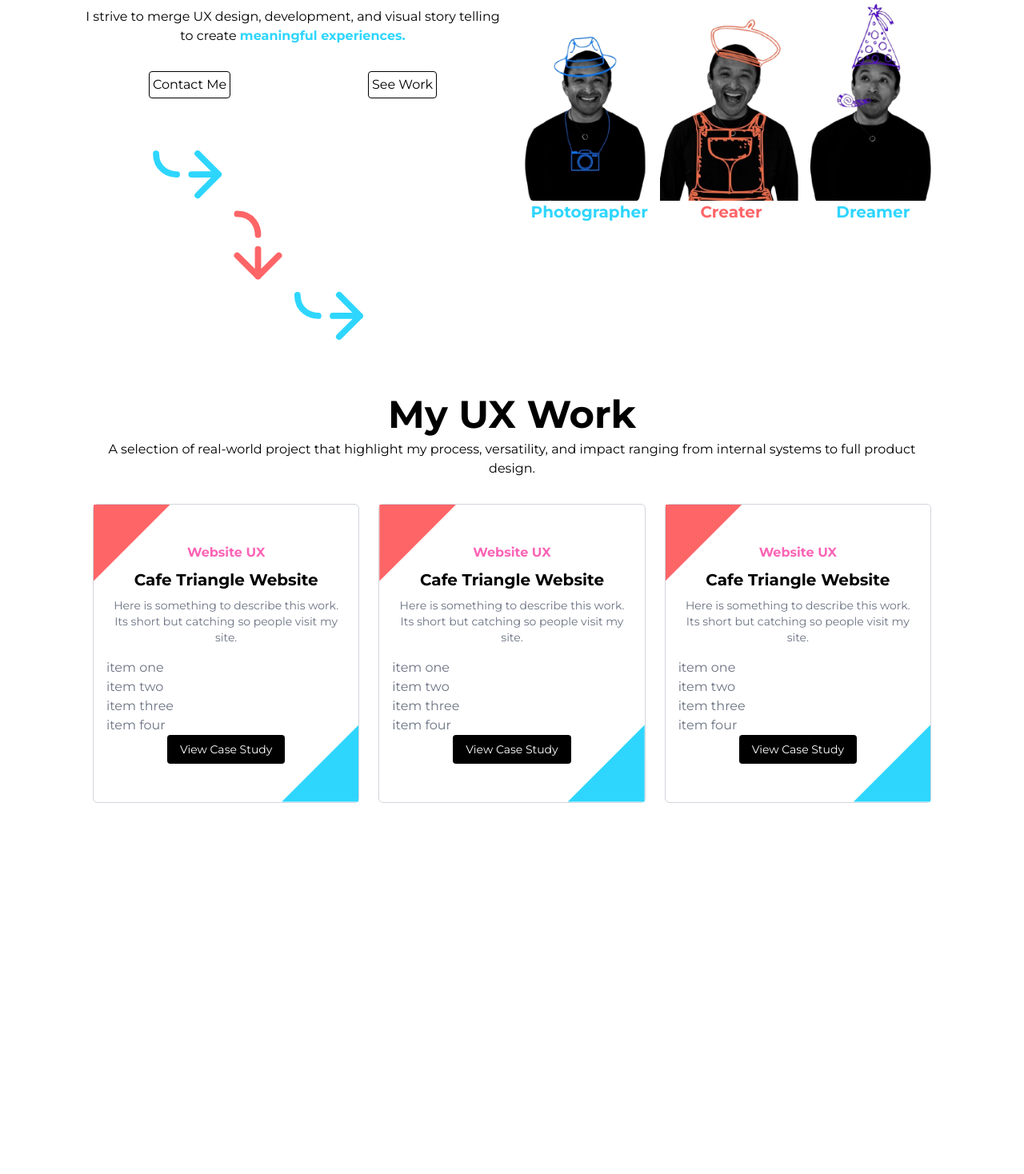
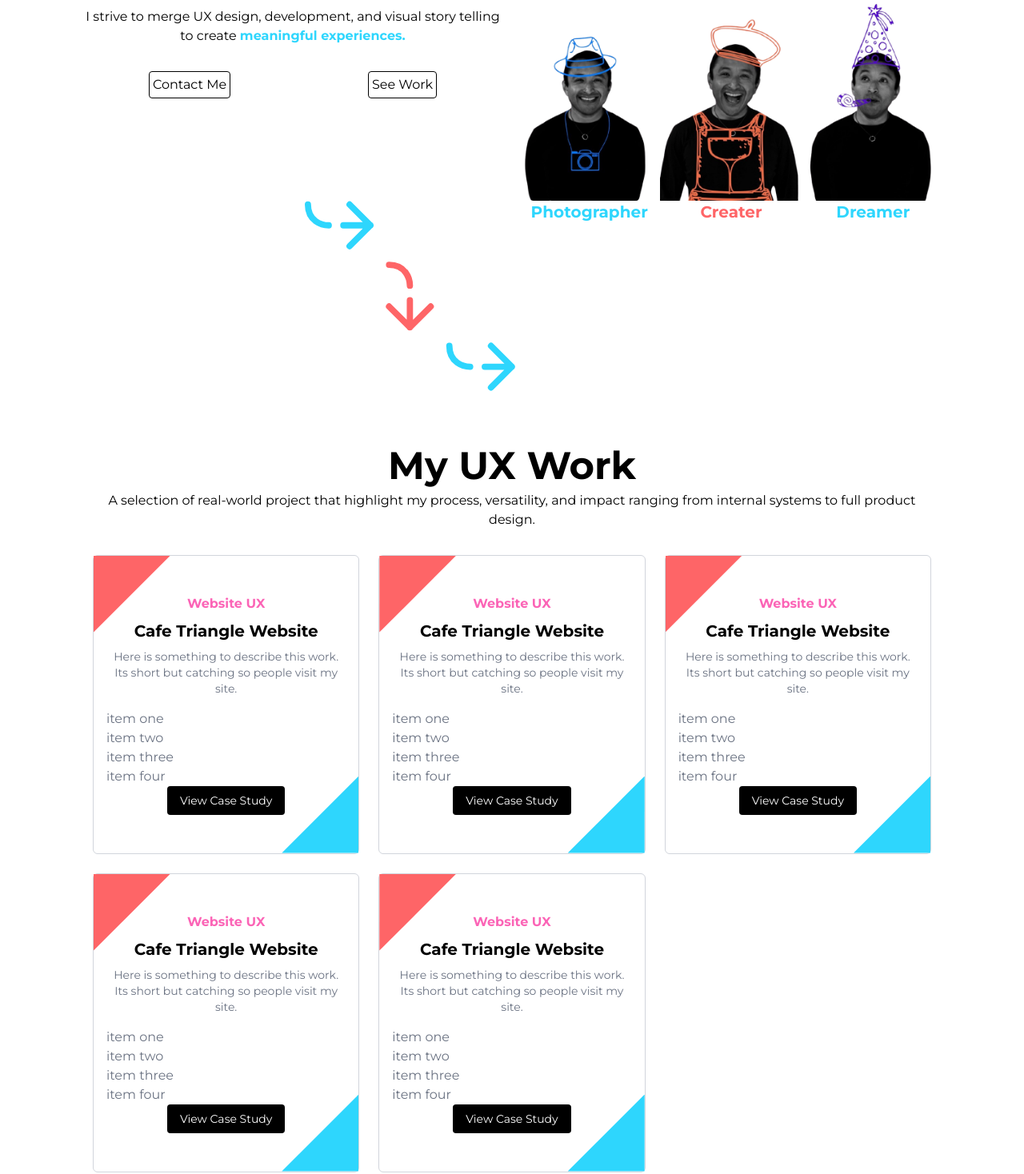
Before and after one commit to dev-jLagunas/ux-portfolio, a Vue app: page / in a window 1280 px wide. Shown: the part 407-1875 px from the top of the page at 80% size. Before the commit the page ends 1491 px from the top, so only its background shows below. Built offline with nearby package versions, Linux system fonts and the light colour scheme.

Commit message:
feat: create reusable ArrowPointer.vue transitional design component

```diff
--- a/src/components/HomeProjects.vue
+++ b/src/components/HomeProjects.vue
@@ -1,10 +1,8 @@
 <script setup>
 import ProjectCard from '@/components/reusable/ProjectCard.vue'
-import ArrowTransition from '@/components/reusable/ArrowPointer.vue'
 </script>
 
 <template>
-  <ArrowTransition />
   <section class="font-headings">
     <header class="px-4">
       <h1 class="font-bold text-3xl text-center md:text-5xl">My UX Work</h1>
@@ -18,6 +16,8 @@ import ArrowTransition from '@/components/reusable/ArrowPointer.vue'
       <ProjectCard />
       <ProjectCard />
       <ProjectCard />
+      <ProjectCard />
+      <ProjectCard />
     </div>
   </section>
 </template>
--- a/src/components/reusable/ArrowPointer.vue
+++ b/src/components/reusable/ArrowPointer.vue
@@ -1,12 +1,18 @@
 <script setup>
 import arrowPink from '@/assets/svgs/arrow-pink.svg'
 import arrowBlue from '@/assets/svgs/arrow-blue.svg'
+
+// Props
+defineProps({
+  customClass: {
+    type: String,
+    default: '',
+  },
+})
 </script>
 
 <template>
-  <figure
-    class="flex flex-col justify-center items-center md:w-fit md:-mt-20 md:ml-28 md:rotate-45 lg:-rotate-45 lg:-mt-40 lg:ml-40"
-  >
+  <figure :class="`flex flex-col justify-center items-center ${customClass}`">
     <img :src="arrowBlue" alt="" class="-rotate-45" />
     <img :src="arrowPink" alt="" class="rotate-45" />
     <img :src="arrowBlue" alt="" class="-rotate-45" />
--- a/src/views/HomeView.vue
+++ b/src/views/HomeView.vue
@@ -1,11 +1,14 @@
 <script setup>
 import TheHero from '@/components/TheHero.vue'
 import HomeProjects from '@/components/HomeProjects.vue'
+import ArrowTransition from '@/components/reusable/ArrowPointer.vue'
 </script>
 
 <template>
   <TheHero />
+  <ArrowTransition customClass="md:-mt-6  md:rotate-45 lg:-rotate-45 lg:-mt-24 lg:-ml-64" />
   <HomeProjects />
+  <ArrowTransition customClass="md:mt-5 md:-rotate-45 lg:rotate-45 lg:-ml-50" />
 </template>
 
 <style scoped></style>
```
